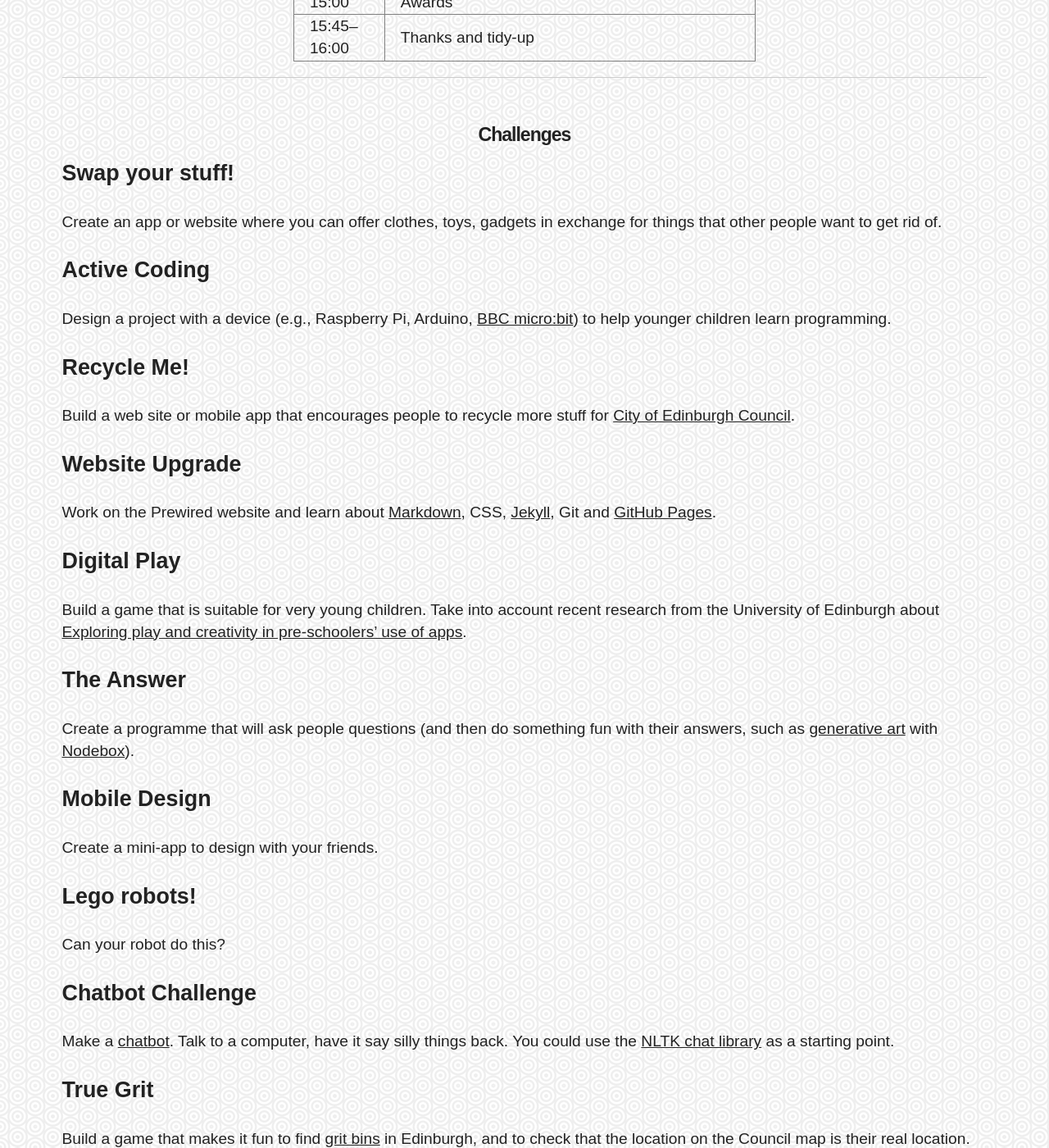
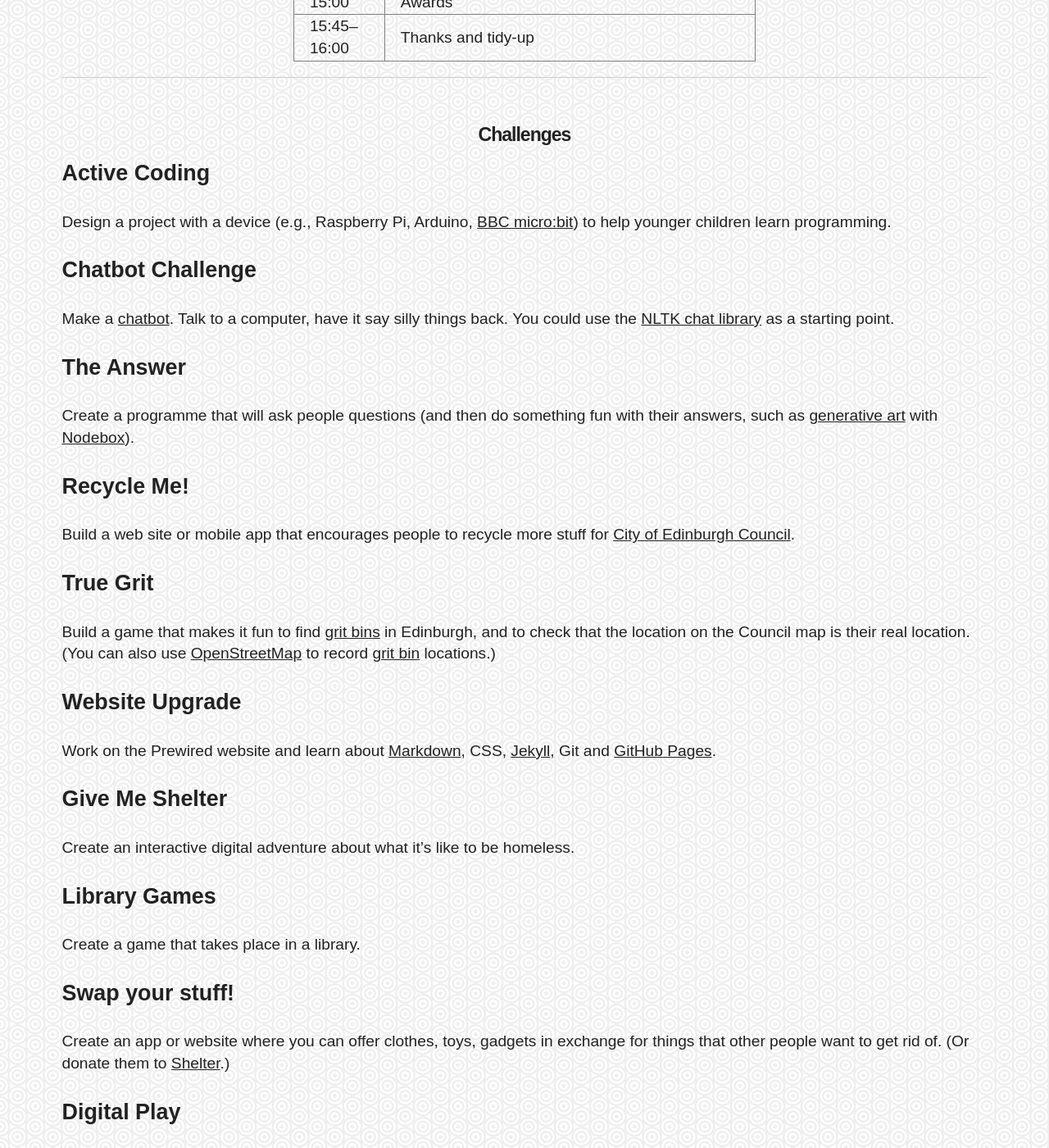
Before and after one commit to prewired/prewired.github.io, a Jekyll site: the page built from summerhack2016.md, in a window 1280 px wide and 1400 px high, scrolled down 3776 px. Shown: the whole window at 82% size. Built offline with Jekyll 4.4.1, drawn with Linux system fonts in a browser that asks for light colours; some web fonts are replaced; some of the changed text lies outside the part shown.

Commit message:
updated challenges

```diff
--- a/summerhack2016.md
+++ b/summerhack2016.md
@@ -404,46 +404,55 @@
 
 ## Challenges
 
-### Swap your stuff!
-
-Create an app or website where you can offer clothes, toys, gadgets in exchange for things that other people want to get rid of.
-
 ### Active Coding
 
 Design a project with a device (e.g., Raspberry Pi, Arduino, [BBC micro:bit](https://www.microbit.co.uk)) to help younger children learn programming.
+
+### Chatbot Challenge
+
+Make a [chatbot](https://en.wikipedia.org/wiki/Chatterbot). Talk to a computer, have it say silly things back. You could use the [NLTK chat library](http://nltk.org/_modules/nltk/chat) as a starting point.
+
+
+### The Answer
+
+Create a programme that will ask people questions (and then do something fun with their answers, such as [generative art](https://labs.ideo.com/2014/06/04/painting-with-code/) with [Nodebox](https://www.nodebox.net/code/index.php/Introduction)).
+
 
 ### Recycle Me!
 
 Build a web site or mobile app that encourages people to recycle more stuff for [City of Edinburgh Council](http://www.edinburgh.gov.uk/info/20001/bins_and_recycling).
 
+### True Grit
+
+Build a game that makes it fun to find [grit bins](http://www.edinburgh.gov.uk/info/20227/gritting_and_salt_bins/) in Edinburgh, and to check that the location on the Council map is their real location. (You can also use [OpenStreetMap](http://overpass-turbo.eu/s/hJ6) to record [grit bin](http://wiki.openstreetmap.org/wiki/Tag:amenity%3Dgrit_bin) locations.)
+
 ### Website Upgrade
 
 Work on the Prewired website and learn about [Markdown](https://daringfireball.net/projects/markdown/), CSS, [Jekyll](https://jekyllrb.com), Git and [GitHub Pages](https://pages.github.com).
+
+### Give Me Shelter
+
+Create an interactive digital adventure about what it's like to be homeless.
+
+### Library Games
+
+Create a game that takes place in a library.
+
+### Swap your stuff!
+
+Create an app or website where you can offer clothes, toys, gadgets in exchange for things that other people want to get rid of. (Or donate them to [Shelter](http://scotland.shelter.org.uk).)
 
 ### Digital Play
 
 Build a game that is suitable for very young children.
 Take into account recent research from the University of Edinburgh about [Exploring play and creativity in pre-schoolers’ use of apps](/assets/exploring_play.pdf).
 
-### The Answer
-
-Create a programme that will ask people questions (and then do something fun with their answers, such as [generative art](https://labs.ideo.com/2014/06/04/painting-with-code/) with [Nodebox](https://www.nodebox.net/code/index.php/Introduction)).
-
-### Mobile Design
-
-Create a mini­-app to design with your friends.
-
 ### Lego robots!
 
 Can your robot do this?
 
-### Chatbot Challenge
 
-Make a [chatbot](https://en.wikipedia.org/wiki/Chatterbot). Talk to a computer, have it say silly things back. You could use the [NLTK chat library](http://nltk.org/_modules/nltk/chat) as a starting point.
 
-### True Grit
-
-Build a game that makes it fun to find [grit bins](http://www.edinburgh.gov.uk/info/20227/gritting_and_salt_bins/) in Edinburgh, and to check that the location on the Council map is their real location. (You can also use [OpenStreetMap](http://overpass-turbo.eu/s/hJ6) to record [grit bin](http://wiki.openstreetmap.org/wiki/Tag:amenity%3Dgrit_bin) locations.)
 
 ### Wildcard *
 
```
